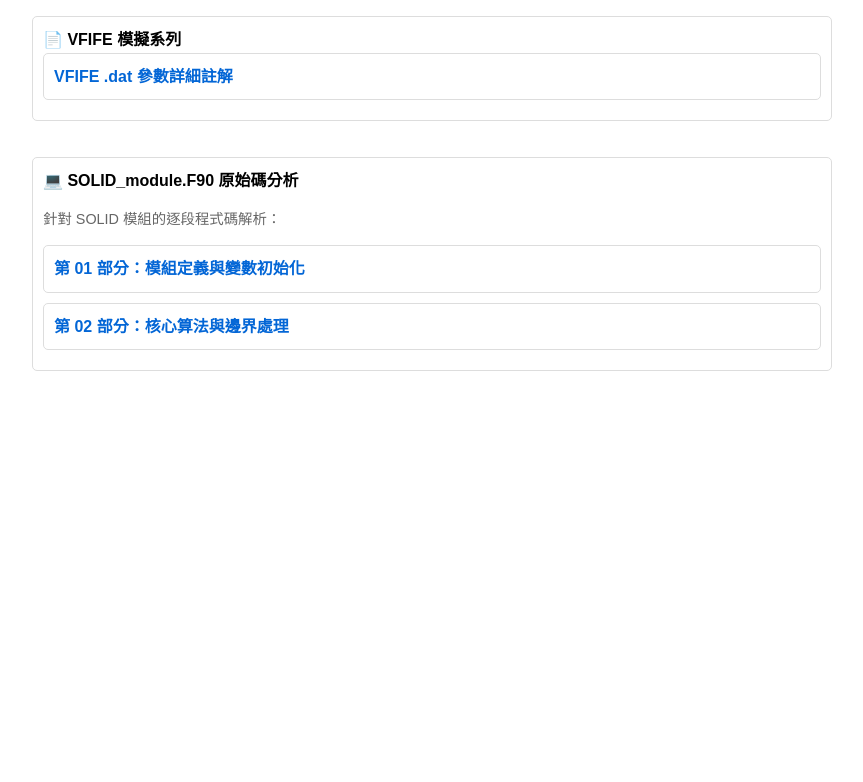
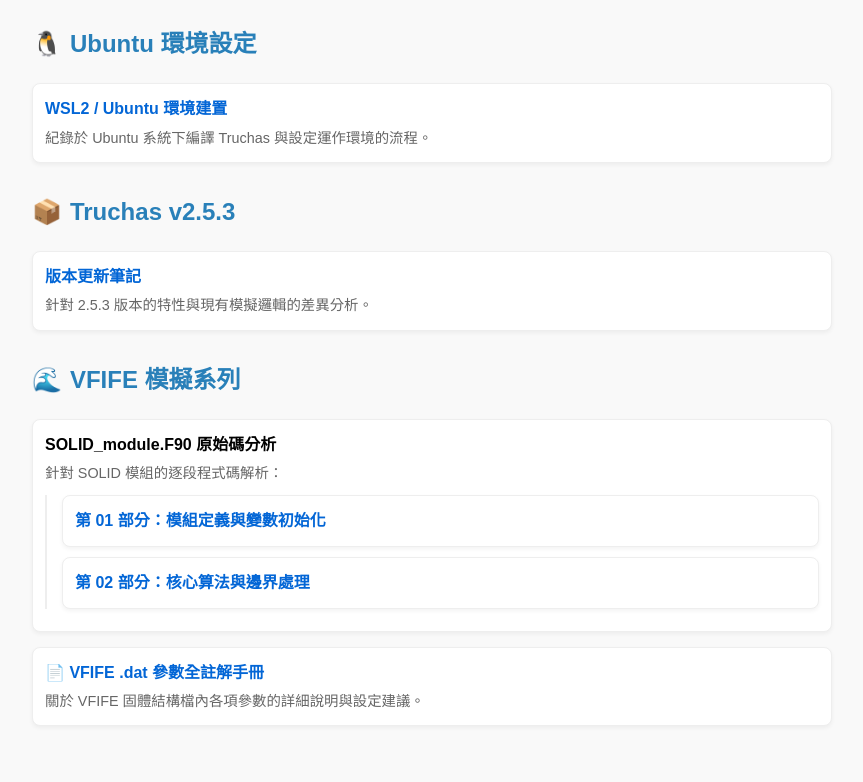
Before and after one commit to slider60213/Truchas-Lab, a plain HTML site: page index.html in a window 1280 px wide. Shown: the part 120-902 px from the top of the page, without its empty margins (208-1071 px from the left). Before the commit the page ends 800 px from the top, so only its background shows below. Drawn offline with Linux system fonts and the light colour scheme.

Commit message:
Update index.html

```diff
--- a/index.html
+++ b/index.html
@@ -4,34 +4,51 @@
     <meta charset="UTF-8">
     <title>Truchas-Lab 文件導覽</title>
     <style>
-        body { font-family: sans-serif; line-height: 1.6; padding: 40px; max-width: 800px; margin: auto; }
-        h1 { border-bottom: 2px solid #333; }
+        body { font-family: sans-serif; line-height: 1.6; padding: 40px; max-width: 800px; margin: auto; background-color: #f9f9f9; }
+        h1 { border-bottom: 2px solid #333; color: #2c3e50; }
+        h2 { color: #2980b9; margin-top: 30px; }
         ul { list-style-type: none; padding: 0; }
-        li { margin-bottom: 10px; padding: 10px; border: 1px solid #ddd; border-radius: 5px; }
+        li { margin-bottom: 10px; padding: 12px; border: 1px solid #eee; border-radius: 8px; background-color: #fff; box-shadow: 0 2px 4px rgba(0,0,0,0.05); }
         a { text-decoration: none; color: #0366d6; font-weight: bold; }
-        a:hover { text-decoration: underline; }
+        a:hover { text-decoration: underline; color: #0056b3; }
+        .desc { color: #666; font-size: 0.9em; margin-top: 5px; }
+        .folder-icon { margin-right: 8px; }
     </style>
 </head>
 <body>
     <h1>Truchas-Lab 模擬與研究筆記</h1>
-<ul>
+
+    <h2><span class="folder-icon">🐧</span>Ubuntu 環境設定</h2>
+    <ul>
         <li>
-            <strong>📄 VFIFE 模擬系列</strong>
-            <ul>
-                <li><a href="VFIFE_dat檔參數註解.html">VFIFE .dat 參數詳細註解</a></li>
+            <a href="Ubuntu/安裝紀錄.html">WSL2 / Ubuntu 環境建置</a>
+            <div class="desc">紀錄於 Ubuntu 系統下編譯 Truchas 與設定運作環境的流程。</div>
+        </li>
+    </ul>
+
+    <h2><span class="folder-icon">📦</span>Truchas v2.5.3</h2>
+    <ul>
+        <li>
+            <a href="2.5.3/版本變更說明.html">版本更新筆記</a>
+            <div class="desc">針對 2.5.3 版本的特性與現有模擬邏輯的差異分析。</div>
+        </li>
+    </ul>
+
+    <h2><span class="folder-icon">🌊</span>VFIFE 模擬系列</h2>
+    <ul>
+        <li>
+            <strong>SOLID_module.F90 原始碼分析</strong>
+            <div class="desc">針對 SOLID 模組的逐段程式碼解析：</div>
+            <ul style="margin-top: 10px; border-left: 2px solid #eee; padding-left: 15px;">
+                <li><a href="VFIFE/SOLID_module_F90_01.html">第 01 部分：模組定義與變數初始化</a></li>
+                <li><a href="VFIFE/SOLID_module_F90_02.html">第 02 部分：核心算法與邊界處理</a></li>
             </ul>
         </li>
-
-        <br>
-
-        <li>
-            <strong>💻 SOLID_module.F90 原始碼分析</strong>
-            <p style="color: #666; font-size: 0.9em;">針對 SOLID 模組的逐段程式碼解析：</p>
-            <ul>
-                <li><a href="SOLID_module_F90_01.html">第 01 部分：模組定義與變數初始化</a></li>
-                <li><a href="SOLID_module_F90_02.html">第 02 部分：核心算法與邊界處理</a></li>
-                </ul>
+        <li style="margin-top: 15px;">
+            <a href="VFIFE/VFIFE_dat檔參數註解.html">📄 VFIFE .dat 參數全註解手冊</a>
+            <div class="desc">關於 VFIFE 固體結構檔內各項參數的詳細說明與設定建議。</div>
         </li>
     </ul>
+
 </body>
 </html>
```
